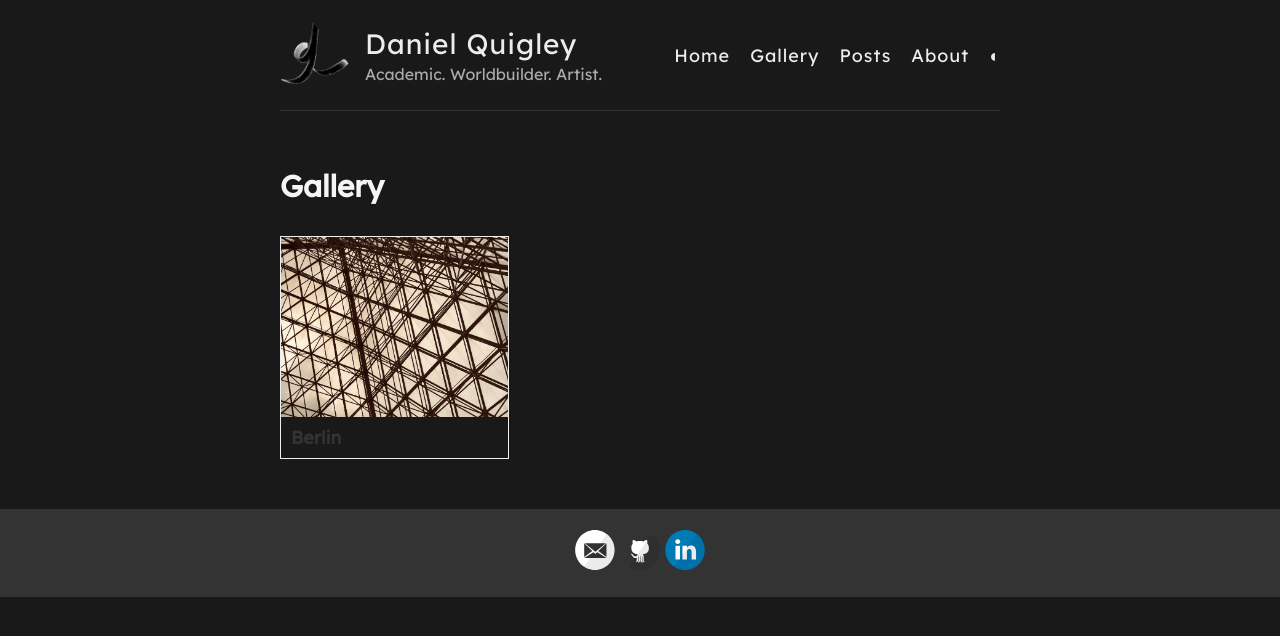
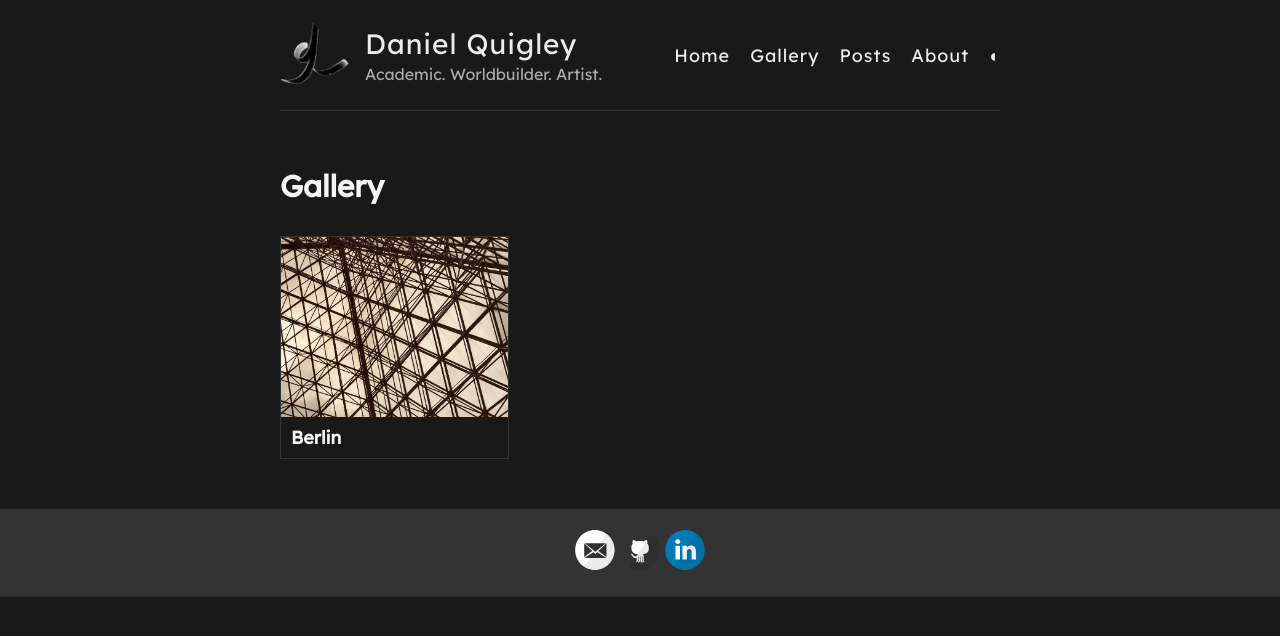
Before and after one commit to deltaquebec/dquigley.art, a Jekyll site: the page built from gallery.html, in a window 1280 px wide. Shown: the top 636 px of the page. Built offline with Jekyll 4.4.1, drawn with Linux system fonts in a browser that asks for light colours.

Commit message:
Replace SCSS variables with CSS custom properties

```diff
--- a/_sass/_gallery.scss
+++ b/_sass/_gallery.scss
@@ -14,7 +14,7 @@
   display: block;
   position: relative;
   text-decoration: none;
-  border: 1px solid $lightGray;
+  border: 1px solid var(--light-gray);
 
   img {
     display: block;
@@ -27,13 +27,13 @@
 .album-card-title {
   display: block;
   padding: 8px 10px;
-  color: $darkGray;
+  color: var(--heading-color);
   font-weight: 600;
 }
 
 // album page: photo grid
 .album-desc {
-  color: $gray;
+  color: var(--gray);
   margin-bottom: 20px;
 }
 
@@ -72,7 +72,7 @@
   position: fixed;
   inset: 0;
   z-index: 1000;
-  background: rgba($black, 0.92);
+  background: rgba(0, 0, 0, 0.92);
   align-items: center;
   justify-content: center;
 
@@ -95,7 +95,7 @@
 }
 
 .lb-caption {
-  color: $white;
+  color: #fff;
   margin-top: 10px;
   font-size: 14px;
 }
@@ -106,7 +106,7 @@
   position: absolute;
   background: none;
   border: 0;
-  color: $white;
+  color: #fff;
   cursor: pointer;
   line-height: 1;
   padding: 12px;
```
